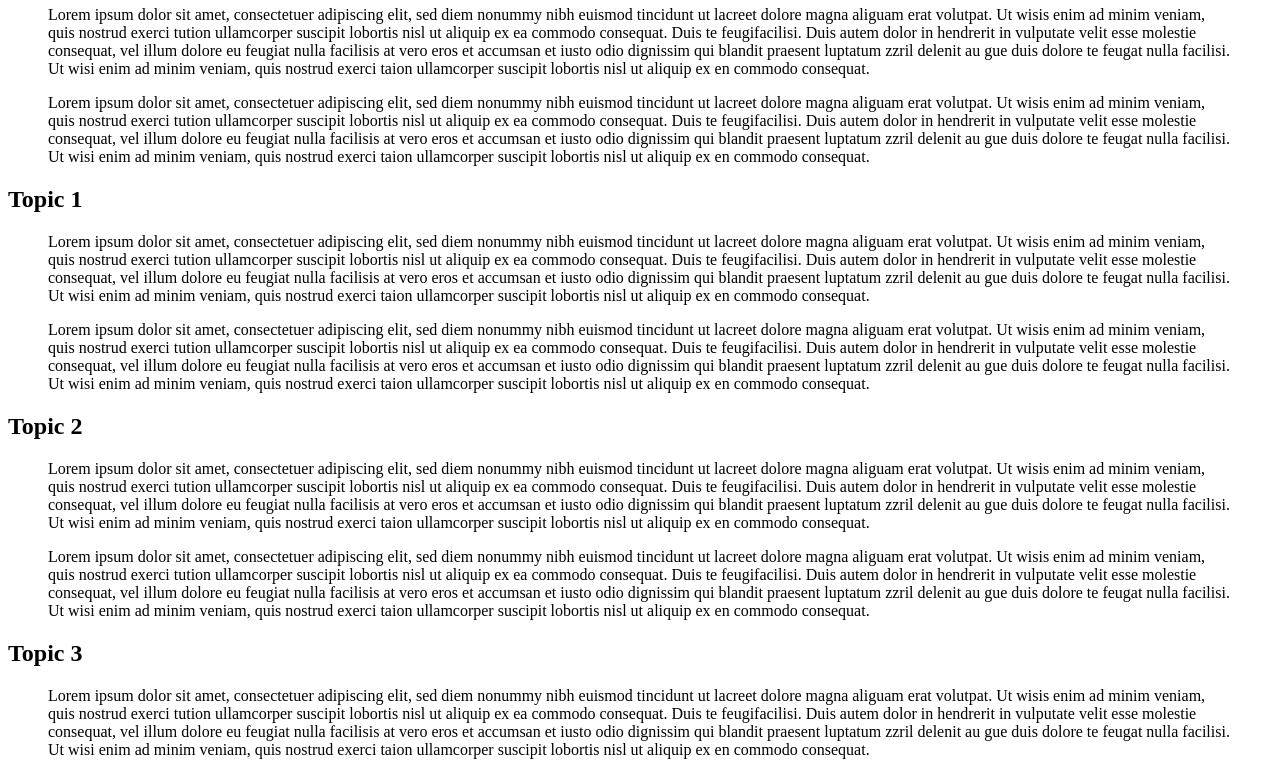
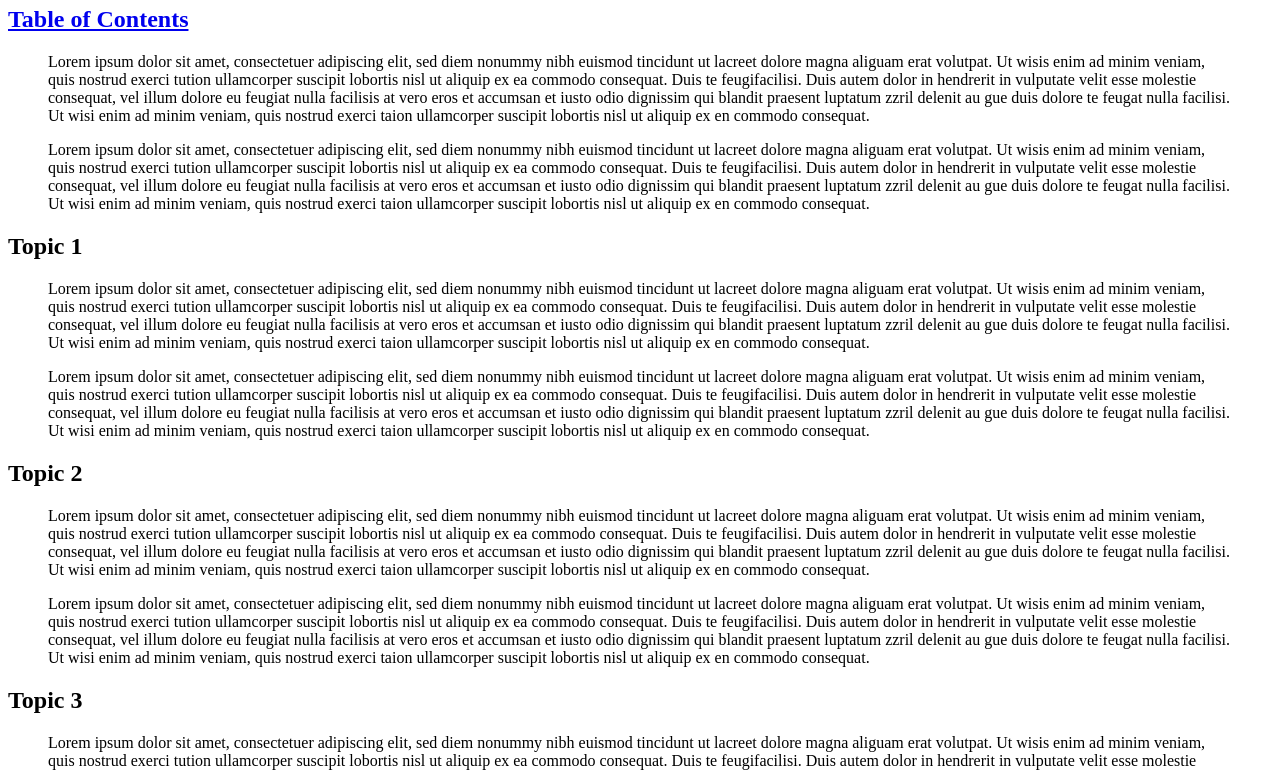
Before and after one commit to Tristan-K17/links, a plain HTML site: page chapter1.html in a window 1280 px wide. Shown: the part 60-831 px from the top of the page. Drawn offline with Linux system fonts and the light colour scheme.

Commit message:
Update chapter1.html

```diff
--- a/chapter1.html
+++ b/chapter1.html
@@ -4,6 +4,7 @@
 </head>
 <body>
 <h1>Chapter 1</h1>
+<h2> <a href="toc.html"> Table of Contents </a></h2>
 
 <blockquote>Lorem ipsum dolor sit amet, consectetuer adipiscing elit, sed diem nonummy nibh euismod tincidunt ut lacreet dolore magna aliguam erat volutpat. Ut wisis enim ad minim veniam, quis nostrud exerci tution ullamcorper suscipit lobortis nisl ut aliquip ex ea commodo    consequat. Duis te feugifacilisi. Duis autem dolor in hendrerit in vulputate velit esse molestie consequat, vel illum dolore eu feugiat nulla facilisis at vero eros et accumsan et iusto odio dignissim qui blandit praesent luptatum zzril delenit au gue duis dolore te feugat nulla facilisi. Ut wisi enim ad minim veniam, quis nostrud exerci taion ullamcorper suscipit lobortis nisl ut aliquip ex en commodo consequat.</blockquote>
 
```
